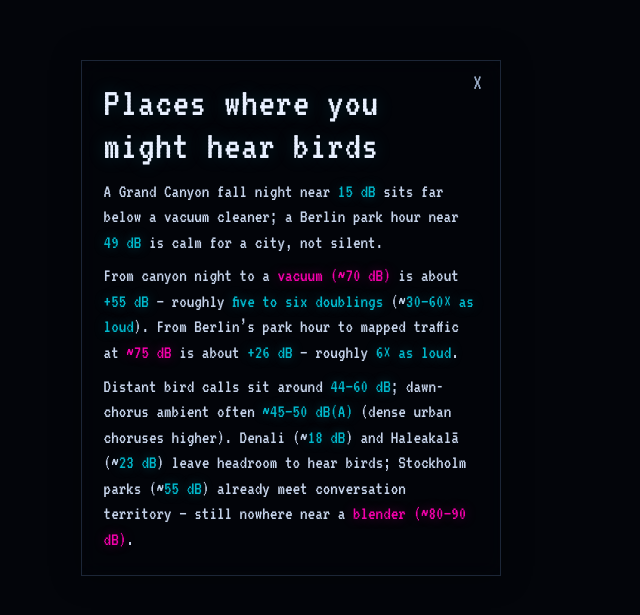
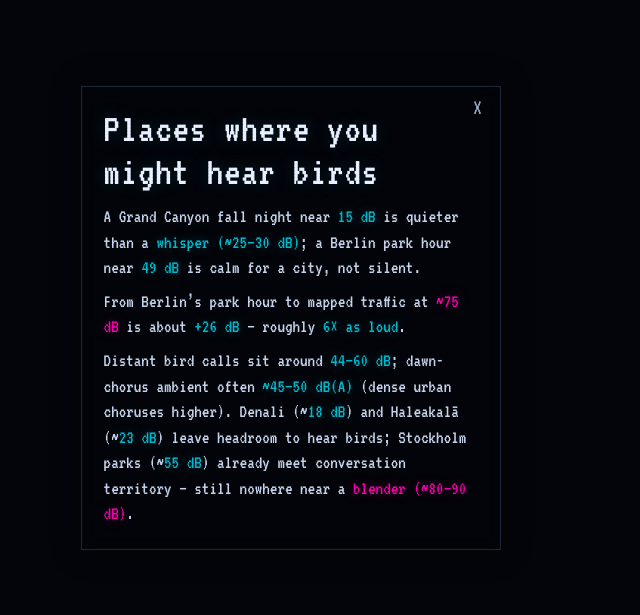
Before and after one commit to fotinidelig/noise-pollution-dataviz, a React (Vite) app in the folder app/: page / in a window 1280 px wide. Shown: the part 5682-6297 px from the top of the page, without its empty margins (0-640 px from the left). Built offline with nearby package versions, Linux system fonts and the light colour scheme; no server answers.

Commit message:
Compare Grand Canyon calm night to a whisper
Swap vacuum for whisper (~25–30 dB); keep Berlin park clause.
Drop canyon→vacuum doubling; keep park→traffic ~6×.

Co-authored-by: Fotini Deligiannaki <fotinidelig@users.noreply.github.com>

```diff
--- a/app/src/scrolly/buildSteps.ts
+++ b/app/src/scrolly/buildSteps.ts
@@ -158,8 +158,8 @@ export function buildSteps(m: StoryMetrics): StoryStep[] {
       title: 'Places where you might hear birds',
       questions: [],
       body: [
-        `A Grand Canyon fall night near ${hi('15 dB')} sits far below a vacuum cleaner; a Berlin park hour near ${hi('49 dB')} is calm for a city, not silent.`,
-        `From canyon night to a ${hiLoud('vacuum (~70 dB)')} is about ${hi('+55 dB')} — roughly ${hi('five to six doublings')} (~${hi('30–60× as loud')}). From Berlin’s park hour to mapped traffic at ${hiLoud('~75 dB')} is about ${hi('+26 dB')} — roughly ${hi('6× as loud')}.`,
+        `A Grand Canyon fall night near ${hi('15 dB')} is quieter than a ${hi('whisper (~25–30 dB)')}; a Berlin park hour near ${hi('49 dB')} is calm for a city, not silent.`,
+        `From Berlin’s park hour to mapped traffic at ${hiLoud('~75 dB')} is about ${hi('+26 dB')} — roughly ${hi('6× as loud')}.`,
         `Distant bird calls sit around ${hi('44–60 dB')}; dawn-chorus ambient often ${hi('~45–50 dB(A)')} (dense urban choruses higher). Denali (~${hi('18 dB')}) and Haleakalā (~${hi('23 dB')}) leave headroom to hear birds; Stockholm parks (~${hi('55 dB')}) already meet conversation territory — still nowhere near a ${hiLoud('blender (~80–90 dB)')}.`,
       ],
       map: {
```
Also changed, not shown: 1 other file (tests, documents, lock files or other folders).
